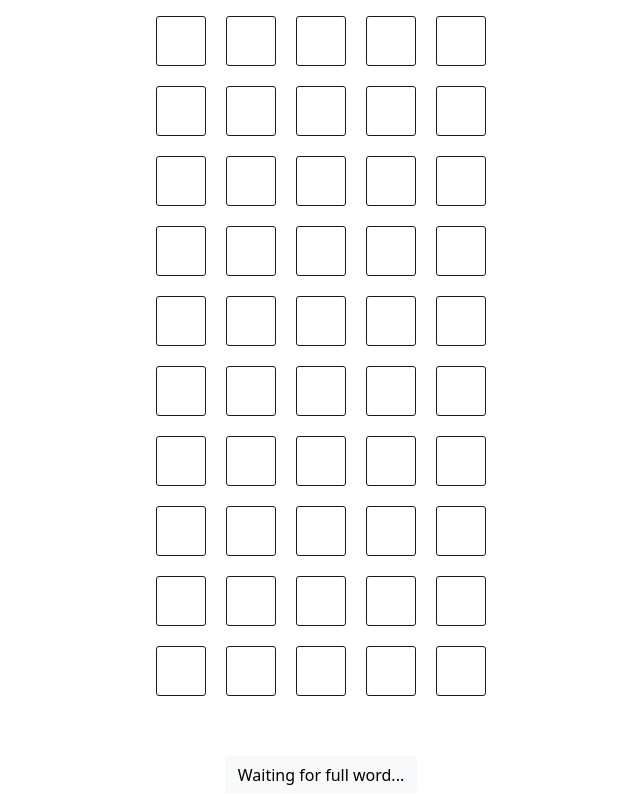
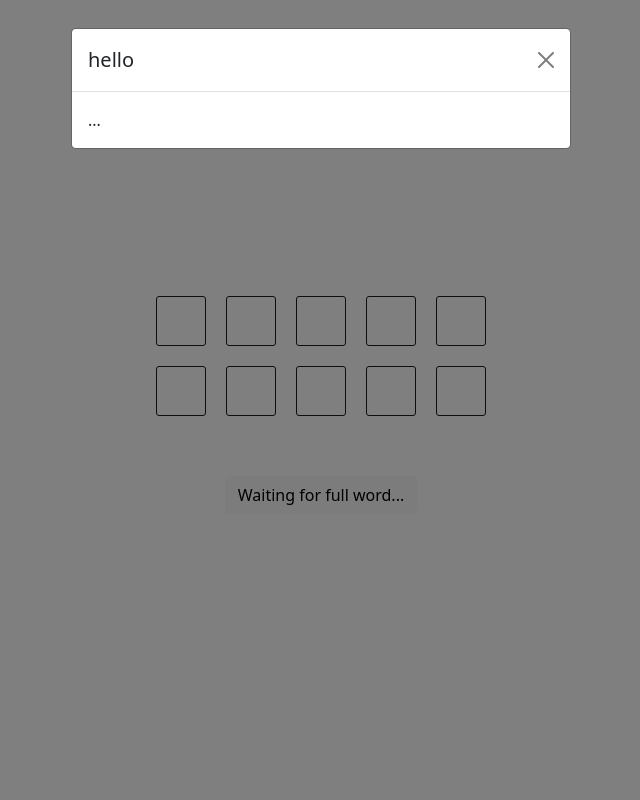
Before and after one commit to gregott91/Grordle, a website with bundled scripts: page index.html in a window 1280 px wide. Shown: the whole page, without its empty margins (319-959 px from the left). Built offline with nearby package versions, Linux system fonts and the light colour scheme.

Commit message:
Adding sample modal

```diff
--- a/index.html
+++ b/index.html
@@ -1,8 +1,10 @@
 <head>
   <title>Grordle</title>
   <meta charset="utf-8">
+  <meta name="viewport" content="width=device-width,initial-scale=1">
   <link href="https://cdn.jsdelivr.net/npm/bootstrap@5.1.3/dist/css/bootstrap.min.css" rel="stylesheet" integrity="sha384-1BmE4kWBq78iYhFldvKuhfTAU6auU8tT94WrHftjDbrCEXSU1oBoqyl2QvZ6jIW3" crossorigin="anonymous">
-  <link rel="stylesheet" href="./index.css">
+  <link rel="stylesheet" href="./styles/index.css">
+  <link rel="stylesheet" media="max-width: 600px" href="./styles/small.css">
   <link href="https://fonts.googleapis.com/css2?family=Roboto&amp;display=swap" rel="stylesheet">
 </head>
 <body>
@@ -20,6 +22,20 @@
             </div>
         </div>
     </div>
+    <div class="modal fade" id="modal" tabindex="-1" aria-hidden="true">
+        <div class="modal-dialog">
+          <div class="modal-content">
+            <div class="modal-header">
+              <h5 class="modal-title">{{ title }}</h5>
+              <button type="button" class="btn-close" data-bs-dismiss="modal" aria-label="Close"></button>
+            </div>
+            <div class="modal-body">
+              ...
+            </div>
+          </div>
+        </div>
+      </div>
+    <script src="https://cdn.jsdelivr.net/npm/bootstrap@5.1.3/dist/js/bootstrap.bundle.min.js" integrity="sha384-ka7Sk0Gln4gmtz2MlQnikT1wXgYsOg+OMhuP+IlRH9sENBO0LRn5q+8nbTov4+1p" crossorigin="anonymous"></script>
     <script src="https://cdn.jsdelivr.net/npm/vue@2/dist/vue.js"></script>
     <script src="./dist/bundle.js" ></script>
 </body>
--- /dev/null
+++ b/src/cookie.js
@@ -0,0 +1,29 @@
+function getCookie(cname) {
+    let name = cname + "=";
+    let decodedCookie = decodeURIComponent(document.cookie);
+    let ca = decodedCookie.split(';');
+    for(let i = 0; i <ca.length; i++) {
+        let c = ca[i];
+        while (c.charAt(0) == ' ') {
+        c = c.substring(1);
+        }
+        if (c.indexOf(name) == 0) {
+        return c.substring(name.length, c.length);
+        }
+    }
+    return "";
+}
+
+function setCookie(cname, cvalue) {
+    document.cookie = cname + "=" + cvalue;
+}
+
+var visited = 'hasvisited'
+
+export function setHasVisited() {
+    setCookie(visited, true)
+}
+
+export function getHasVisited() {
+    return getCookie(visited)
+}
--- a/src/index.js
+++ b/src/index.js
@@ -1,15 +1,10 @@
 import { answers, validGuesses } from "./dict.js"
-import { isLetter } from "./utility.js"
+import { isLetter, getEmptyGuess } from "./utility.js"
 import { State } from "./constants.js"
+import * as cookie from "./cookie.js"
 
-var guessCount = 10
 var letterCount = 5
 var answer = answers[Math.floor(Math.random()*answers.length)].toUpperCase();
-
-var guesses = []
-for (var i = 0; i < guessCount; i++) {
-    guesses.push({id: i, text: '', states: Array(letterCount).fill(State.Pending) })
-}
 
 Vue.component('grordle-cell', {
     props: ['letter', 'state'],
@@ -41,7 +36,7 @@ var board = new Vue({
     el: '#grordle-board',
     data: {
         activeRow: 0,
-        guesses: guesses,
+        guesses: [getEmptyGuess(0, letterCount), getEmptyGuess(1, letterCount)],
     },
     methods: {
         addLetter: function (letter) {
@@ -69,6 +64,7 @@ var board = new Vue({
 
                 this.guesses[this.activeRow].states = states
                 this.activeRow++
+                this.guesses.push(getEmptyGuess(this.activeRow + 1, letterCount))
             }
         }
     },
@@ -88,6 +84,23 @@ var board = new Vue({
     }
 })
 
+var modal = new Vue({
+    el: '#modal',
+    data: {
+        title: 'hello'
+    },
+    methods: {
+        show: function() {
+            (new bootstrap.Modal(document.getElementById('modal'), {})).show()
+        }
+    }
+})
+
+if (cookie.getHasVisited() != 'true') {
+    cookie.setHasVisited()
+    modal.show()
+}
+
 document.onkeydown = function (e) {
     e = e || window.event;
 
--- a/src/utility.js
+++ b/src/utility.js
@@ -1,3 +1,9 @@
+import { State } from "./constants.js"
+
 export function isLetter(input) {
     return (/[a-zA-Z]/).test(input) && input.length == 1
 }
+
+export function getEmptyGuess(index, letterCount) {
+    return {id: index, text: '', states: Array(letterCount).fill(State.Pending) }
+}
--- a/index.css
+++ b/styles/index.css
@@ -19,7 +19,7 @@ div.present-cell {
 }
 
 div.absent-cell {
-  background-color: black;
+  background-color: #1c1c1c;
   color: white;
 }
 
--- /dev/null
+++ b/styles/small.css
@@ -0,0 +1,4 @@
+div.grordle-cell {
+    height: 5em;
+    width: 5em;
+  }
```
Also changed, not shown: README.md.
